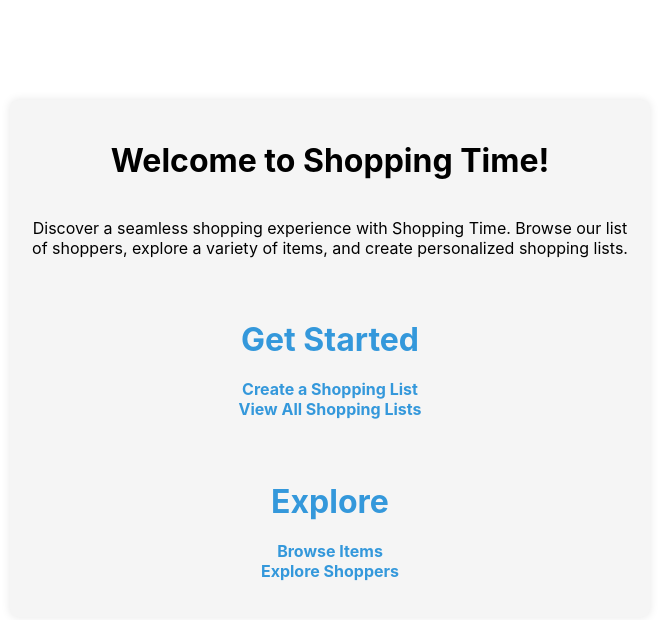
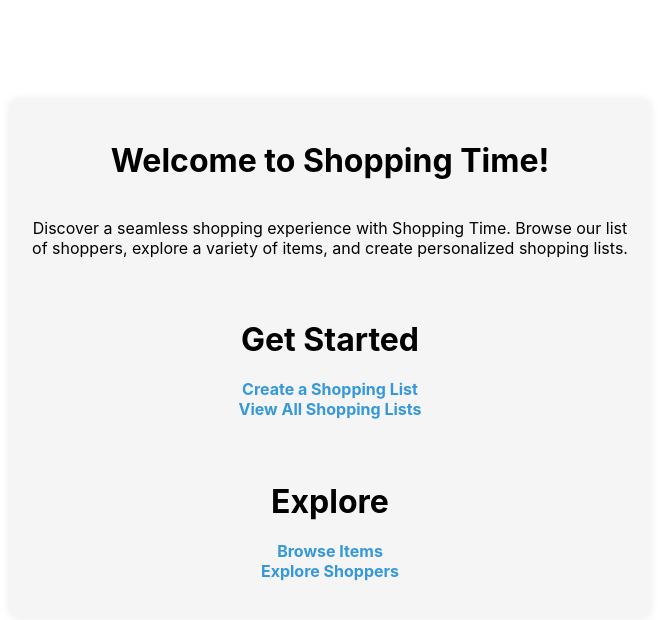
Before and after one commit to ArnelaOmbasa/Shopping-List-App, a React (Create React App) app in the folder client/internship/: page / in a window 1280 px wide. Shown: the top 620 px of the page, without its empty margins (310-968 px from the left). Built offline with nearby package versions, Linux system fonts and the light colour scheme.

Commit message:
small changes in  homepage.css

```diff
--- a/client/internship/src/components/Homepage.jsx
+++ b/client/internship/src/components/Homepage.jsx
@@ -12,6 +12,7 @@ const HomePage = () => {
         Discover a seamless shopping experience with Shopping Time. Browse our list of shoppers,
         explore a variety of items, and create personalized shopping lists.
       </p>
+
 <div className="get-started-section">
   <h2>Get Started</h2>
   <ul>
@@ -34,6 +35,7 @@ const HomePage = () => {
     </li>
   </ul>
 </div>
+
     </div>
   );
 };
--- a/client/internship/src/styles/Homepage.css
+++ b/client/internship/src/styles/Homepage.css
@@ -1,3 +1,4 @@
+/* Homepage.css */
 .homepage-container {
     max-width: 600px;
     margin: 100px auto;
@@ -13,9 +14,12 @@
     min-height: 50vh;
   }
 
-  .get-started-section,
+  .get-started-section, /* Corrected class name */
   .explore-section {
     margin-top: 20px;
+  }
+  .get-started-section h2, .explore-section h2 {
+    color: black; /* Set the color to black */
   }
 
   ul {
```
Lines whose indentation alone changed are shown as unchanged.
